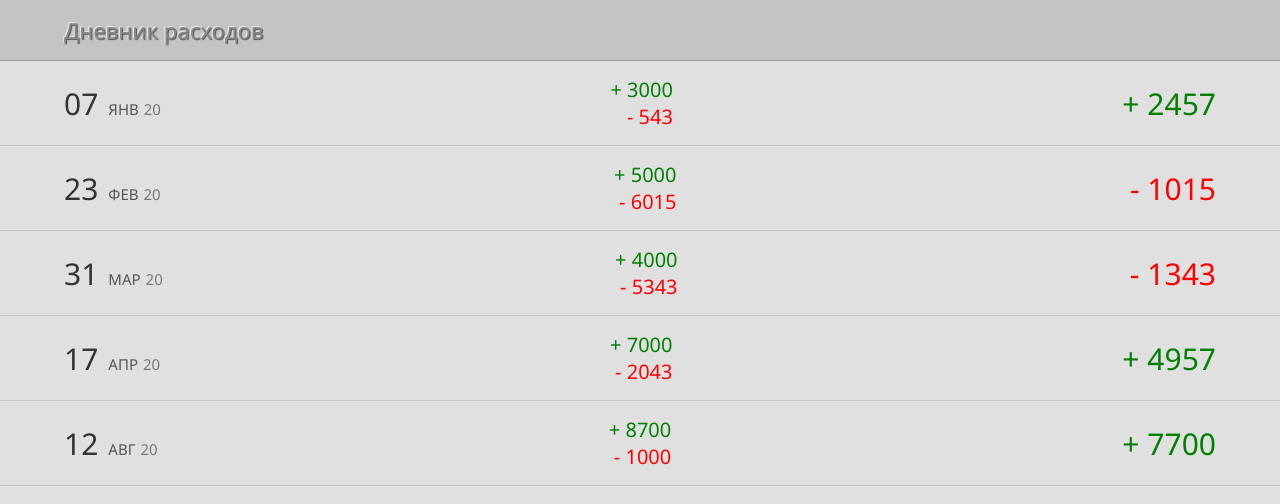
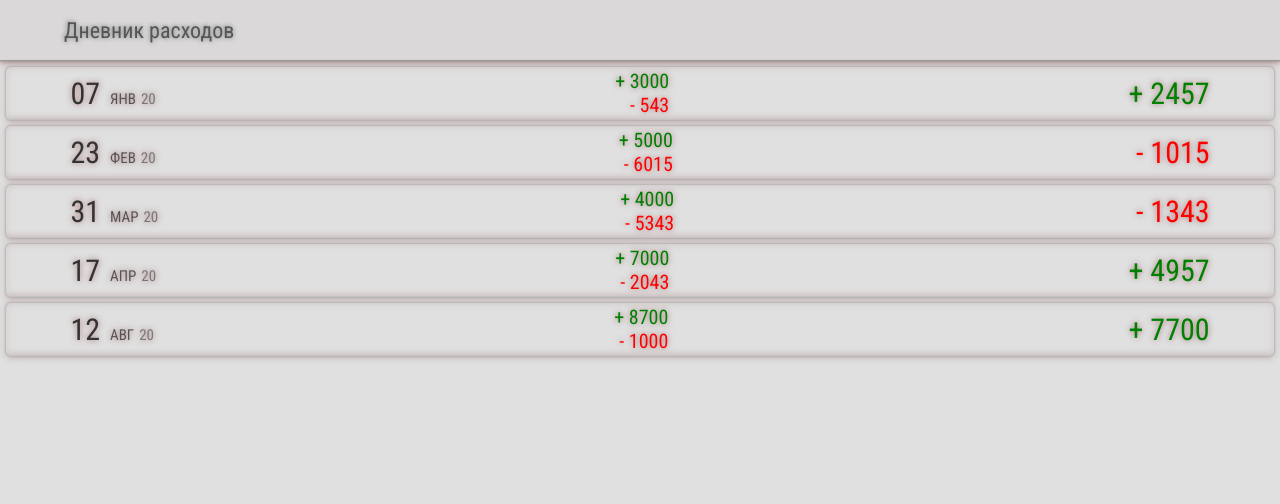
Before and after one commit to RinatYR/day-app, a React (Create React App) app: page / in a window 1280 px wide. Shown: the top 504 px of the page. Built offline with nearby package versions, Linux system fonts and the light colour scheme.

Commit message:
Создал ветку

```diff
--- a/src/header/Header.css
+++ b/src/header/Header.css
@@ -1,12 +1,15 @@
 .header{
-    background: #c4c4c4;
+    background: #dad8d8;
     height: 60px;
-    color: #888888;
+    color: #555;
     display: flex;
     align-items: center;
     padding: 0 5%;
     border-bottom: 1px solid #999;
-    text-shadow: 1px 1px 1px #555, -1px -1px 1px #eaeaea;
+    text-shadow: 1px 1px 4px rgb(168, 168, 168), -1px -1px 4px #999;
+    box-shadow: 0px 0px 3px #999, 0px 0px 2px rgb(190 188 188);
+    filter: drop-shadow(0 0 3px rgba(100,0,0,0.5));
+    margin-bottom: 5px;
 }
 .header__title{
     font-size: 22px;
--- a/src/index.css
+++ b/src/index.css
@@ -1,7 +1,9 @@
+
+@import url('https://fonts.googleapis.com/css2?family=Roboto+Condensed&display=swap');
 body {
   margin: 0;
-  font-family: 'Segoe UI', 'Roboto', 'Oxygen',
-    'Ubuntu', 'Cantarell', 'Fira Sans', 'Droid Sans', 'Helvetica Neue',
-    sans-serif;
-  background: #e0e0e0;
+  /*font-family:'Segoe UI', 'Roboto', 'Oxygen',
+    'Ubuntu', 'Cantarell', 'Fira Sans', 'Droid Sans', 'Helvetica Neue',*/
+    font-family: 'Roboto Condensed', sans-serif;
+    background: #e0e0e0;
 }
--- a/src/pay-item/PayItem.css
+++ b/src/pay-item/PayItem.css
@@ -1,9 +1,15 @@
 .pay-item{
     display: flex;
     justify-content: space-between;
+    padding: 2px 5%;
     align-items: center;
-    padding: 15px 5%;
     border-bottom: 1px solid #c6c6c6;
+    border-radius: 5px;
+    filter: drop-shadow(0 0 3px rgba(100,0,0,0.5));
+    box-shadow: 0px 0px 3px #999, 0px 0px 2px rgb(190 188 188);
+    width: 89%;
+    margin-bottom: 5px;
+    margin: 6px auto;
 }
 .pay-item__date{
     display: flex;
```
